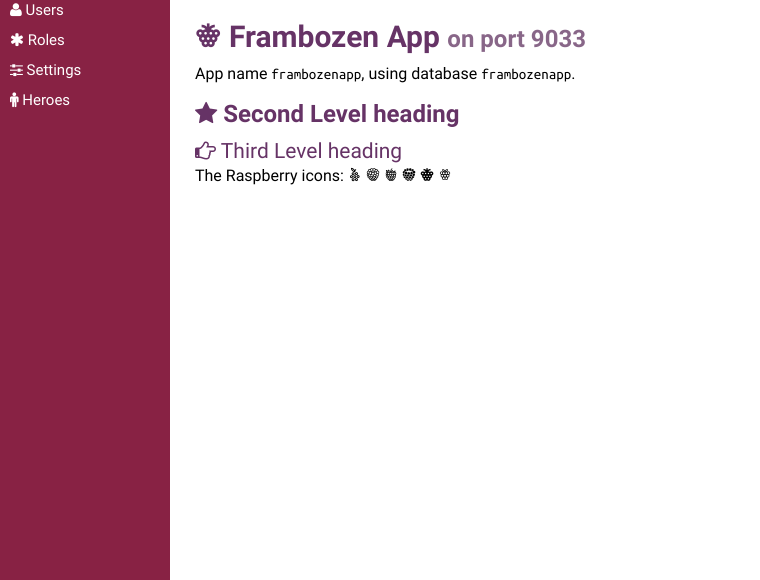
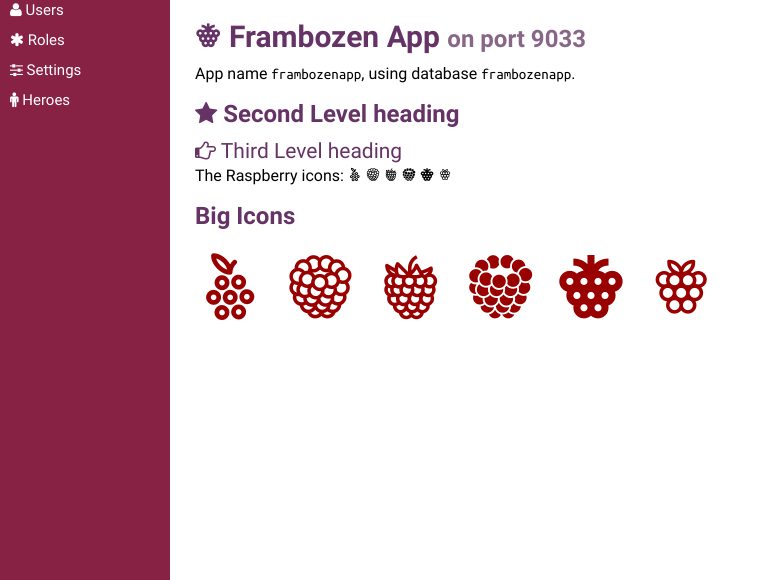
Before and after one commit to cabalamat/frambozenapp, a Flask app: page / in a window 1280 px wide. Shown: the part 55-635 px from the top of the page, without its empty margins (0-760 px from the left). Run offline with Flask 2, Linux system fonts and the light colour scheme; some web fonts are replaced.

Commit message:
added raspberry favicon

```diff
--- a/app/templates/front.html
+++ b/app/templates/front.html
@@ -24,6 +24,17 @@ Front page
   <i class='icon-noun_1596749_cc'></i>
 </p>
 
+<h2>Big Icons</h2>
+
+<p><span style="font-size:500%;color:#900">
+  <i class='icon-noun_752516_cc'></i>
+  <i class='icon-noun_71141_cc'></i>
+  <i class='icon-noun_71140_cc'></i>
+  <i class='icon-noun_71181_cc'></i>
+  <i class='icon-noun_162884_cc'></i>
+  <i class='icon-noun_1596749_cc'></i>
+</span></p>
+
 {% endblock page_wrapper %}
 
 
--- a/app/templates/main.html
+++ b/app/templates/main.html
@@ -31,7 +31,7 @@ Uses SB-Admin
 
     <!-- Page Specific CSS -->
 
-<link rel="shortcut icon" type="image/png" href="/static/monfabapp_32x32.png">
+<link rel="shortcut icon" type="image/png" href="/static/raspberry_icon_32x32.png">
 {% block extrahead %}{% endblock extrahead %}
 </head>
 
```
Also changed, not shown: app/static/raspberry_icon_32x32.png (added).
